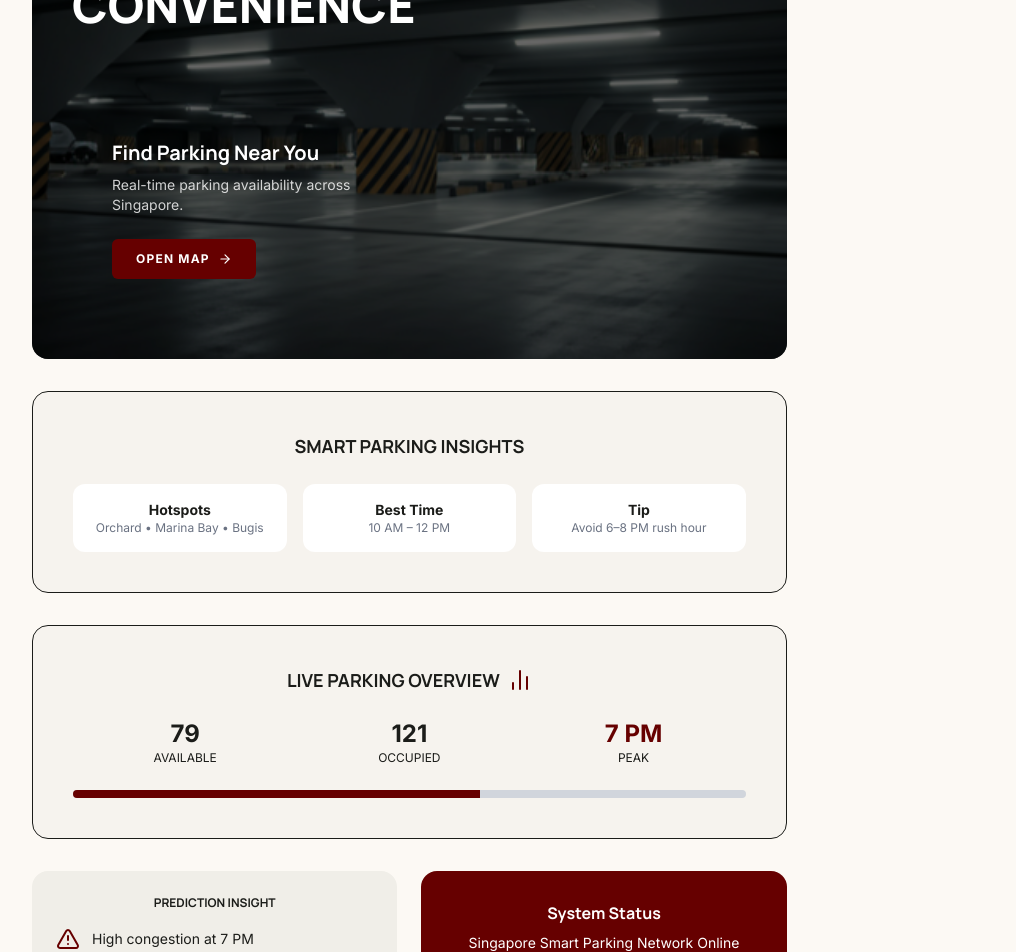
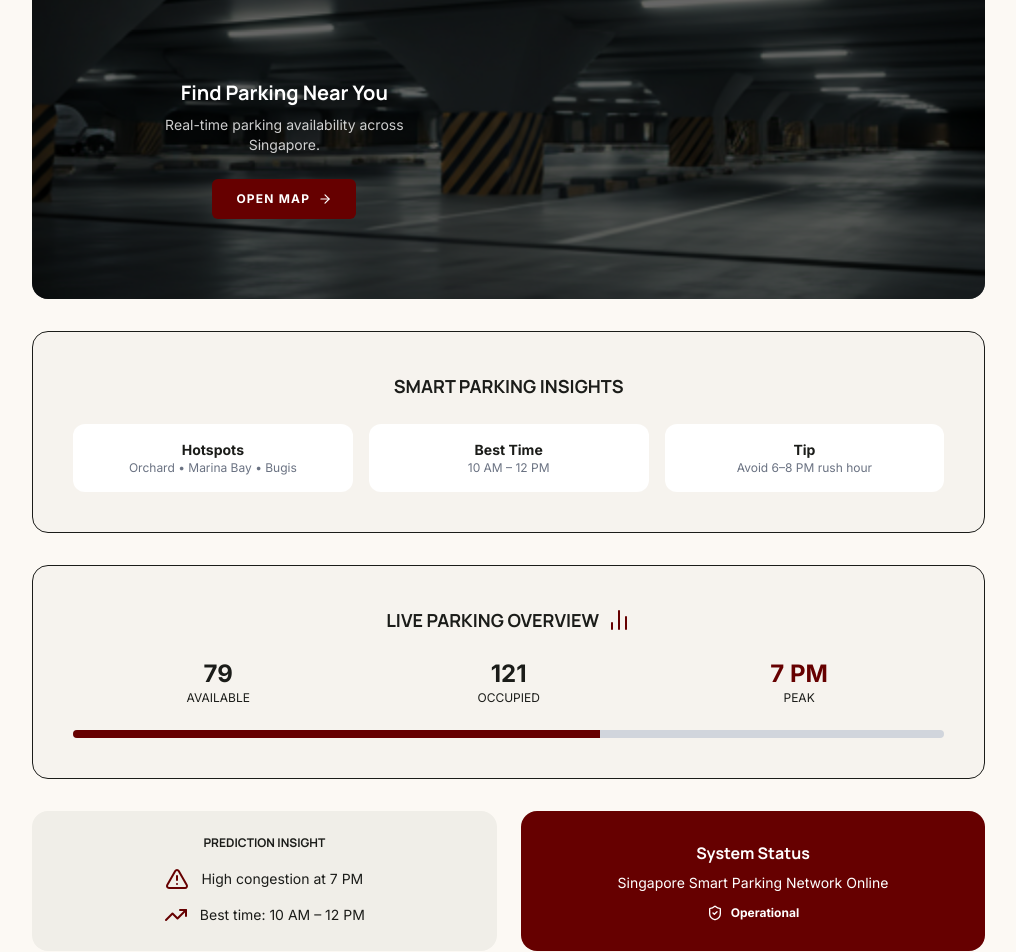
Before and after one commit to ELECTIVE12/PARK-N-SPOT, a React (Vite) app: page /home in a window 1280 px wide. Shown: the part 320-1272 px from the top of the page, without its empty margins (32-1048 px from the left). Built offline with nearby package versions, Linux system fonts and the light colour scheme; no server answers; sample sign-in values are in the browser's storage; what @react-pdf/renderer would draw is missing.

Commit message:
Update Home.tsx

```diff
--- a/src/pages/user/Home.tsx
+++ b/src/pages/user/Home.tsx
@@ -38,13 +38,14 @@ export default function Home() {
 
   return (
 
-    <div className="flex flex-col min-h-screen w-full">
+    <div className="flex flex-col min-h-screen w-full items-center">
 
       <main className="flex-1 pt-24 sm:pt-28 pb-10 px-4 sm:px-6 md:px-10 xl:px-16 2xl:px-24 max-w-[1800px] mx-auto w-full">
 
-        <div className="grid grid-cols-1 xl:grid-cols-12 gap-6 sm:gap-8 lg:gap-10 items-start justify-center w-full">
+        <div className="grid grid-cols-1 xl:grid-cols-12 gap-6 sm:gap-8 lg:gap-10 items-start justify-items-center w-full">
 
-          <section className="xl:col-span-8 space-y-6 sm:space-y-8 w-full">
+          <section className="xl:col-span-10 mx-auto space-y-6 sm:space-y-8 w-full">
+
             <div className="relative rounded-2xl overflow-hidden w-full">
 
               <div
@@ -61,13 +62,14 @@ export default function Home() {
 
               <div className="absolute inset-0 bg-black/60" />
 
-              <div className="relative z-10 w-full h-full p-6 sm:p-8 lg:p-10 flex flex-col justify-start items-start text-left">
+              {/* HERO CONTENT CENTERED */}
+              <div className="relative z-10 w-full h-full p-6 sm:p-8 lg:p-10 flex flex-col justify-start items-center text-center">
 
                 <header className="mb-10 sm:mb-12 lg:mb-16 w-full">
                   <motion.div
                     initial={{ opacity: 0, x: -20 }}
                     animate={{ opacity: 1, x: 0 }}
-                    className="flex flex-col gap-2 max-w-4xl w-full"
+                    className="flex flex-col gap-2 max-w-4xl mx-auto items-center text-center w-full"
                   >
                     <span className="text-white font-bold tracking-[0.2em] uppercase text-[10px]">
                       Park ‘n Spot Dashboard
@@ -79,11 +81,11 @@ export default function Home() {
                   </motion.div>
                 </header>
 
-                <div className="grid grid-cols-1 md:grid-cols-2 gap-6 w-full">
+                <div className="grid grid-cols-1 md:grid-cols-2 gap-6 w-full justify-items-center">
 
-                  <div className="p-6 sm:p-8 lg:p-10 rounded-2xl min-h-[220px] flex flex-col justify-between items-start text-left text-white w-full">
+                  <div className="p-6 sm:p-8 lg:p-10 rounded-2xl min-h-[220px] flex flex-col justify-between items-center text-center text-white w-full">
 
-                    <div className="flex flex-col items-start w-full">
+                    <div className="flex flex-col items-center w-full">
                       <h3 className="text-lg sm:text-xl font-bold mb-2">
                         Find Parking Near You
                       </h3>
@@ -106,8 +108,8 @@ export default function Home() {
               </div>
             </div>
 
-            <div className="bg-surface-container-low p-6 sm:p-8 lg:p-10 rounded-2xl border w-full">
-              <h3 className="text-lg font-bold uppercase mb-6 text-center">
+            <div className="bg-surface-container-low p-6 sm:p-8 lg:p-10 rounded-2xl border w-full text-center">
+              <h3 className="text-lg font-bold uppercase mb-6">
                 Smart Parking Insights
               </h3>
 
@@ -176,25 +178,25 @@ export default function Home() {
 
             <div className="grid grid-cols-1 md:grid-cols-2 gap-6 w-full">
 
-              <div className="bg-surface-container p-6 rounded-2xl w-full">
-                <h3 className="text-xs uppercase font-bold mb-4 text-center">
+              <div className="bg-surface-container p-6 rounded-2xl w-full text-center">
+                <h3 className="text-xs uppercase font-bold mb-4">
                   Prediction Insight
                 </h3>
 
-                <div className="flex items-center gap-3 mb-3">
+                <div className="flex items-center justify-center gap-3 mb-3">
                   <AlertTriangle className="text-[#660000]" />
                   <p className="text-sm">High congestion at 7 PM</p>
                 </div>
 
-                <div className="flex items-center gap-3">
+                <div className="flex items-center justify-center gap-3">
                   <TrendingUp className="text-[#660000]" />
                   <p className="text-sm">Best time: 10 AM – 12 PM</p>
                 </div>
               </div>
 
-              <div className="bg-[#660000] text-white p-6 rounded-2xl flex flex-col justify-center w-full">
-                <h3 className="font-bold mb-2 text-center">System Status</h3>
-                <p className="text-sm mb-3 text-center">
+              <div className="bg-[#660000] text-white p-6 rounded-2xl flex flex-col justify-center w-full text-center">
+                <h3 className="font-bold mb-2">System Status</h3>
+                <p className="text-sm mb-3">
                   Singapore Smart Parking Network Online
                 </p>
 
```
